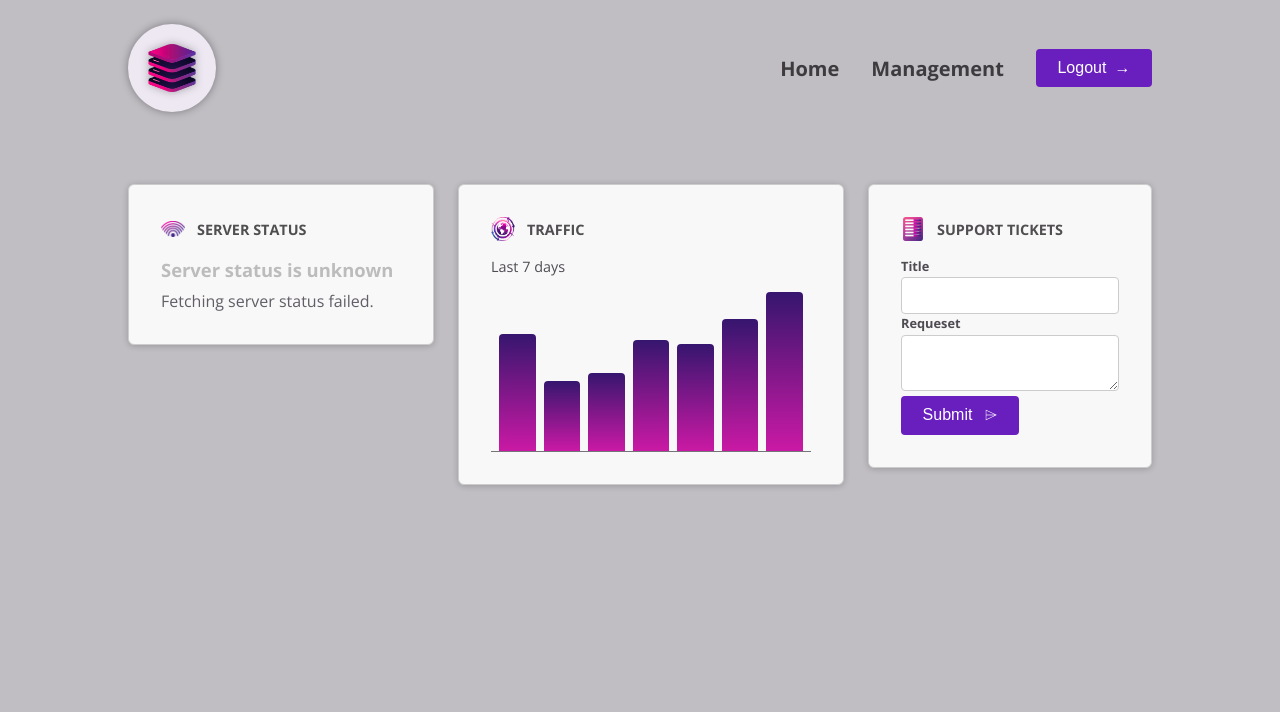
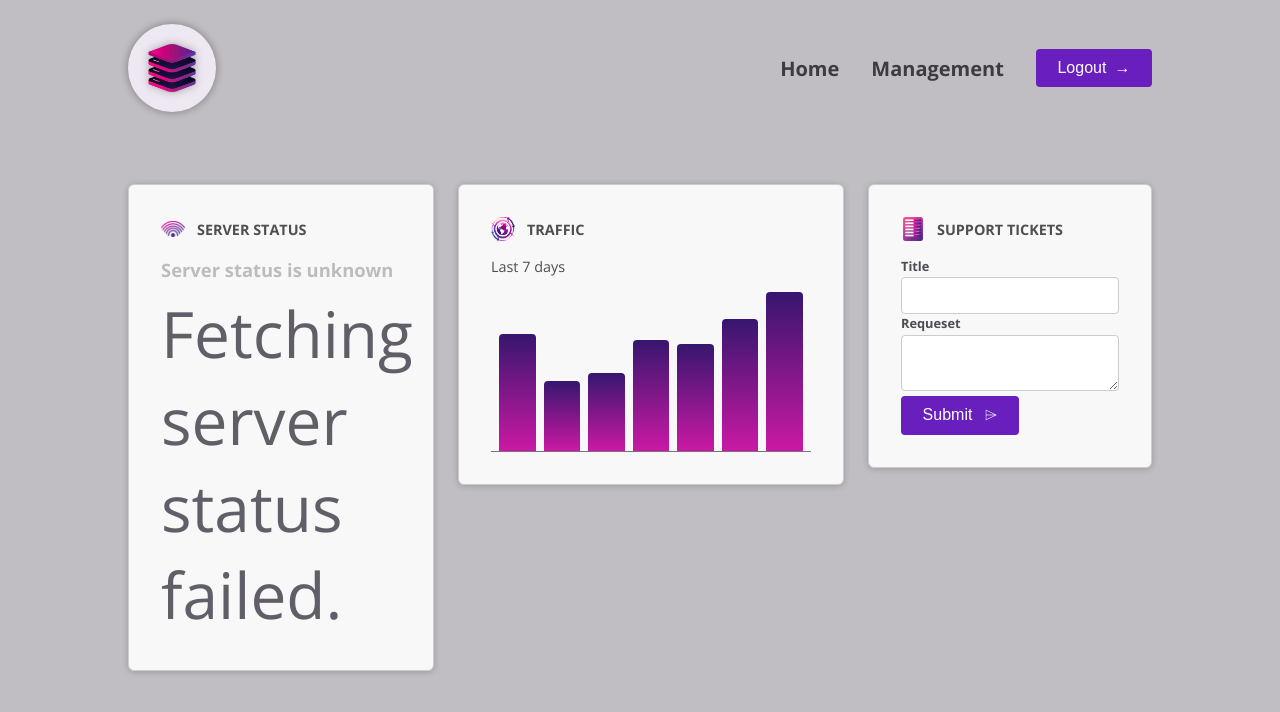
Before and after one commit to ZiaeianEhsan/Angular-Project-1, an Angular app: page / in a window 1280 px wide. Shown: the top 712 px of the page. Built offline with nearby package versions, Linux system fonts and the light colour scheme.

Commit message:
26. A Closer Look At Dynamic Inline Style Binding

```diff
--- a/src/app/dashboard/server-status/server-status.component.html
+++ b/src/app/dashboard/server-status/server-status.component.html
@@ -5,6 +5,7 @@
     'status-offline': currentStatus === 'offline',
     'status-unknown': currentStatus === 'unknown'
   }"
+  [style.fontSize]="'64px'"
 >
   @if (currentStatus === 'online') {
   <p>Servers are online</p>
```
